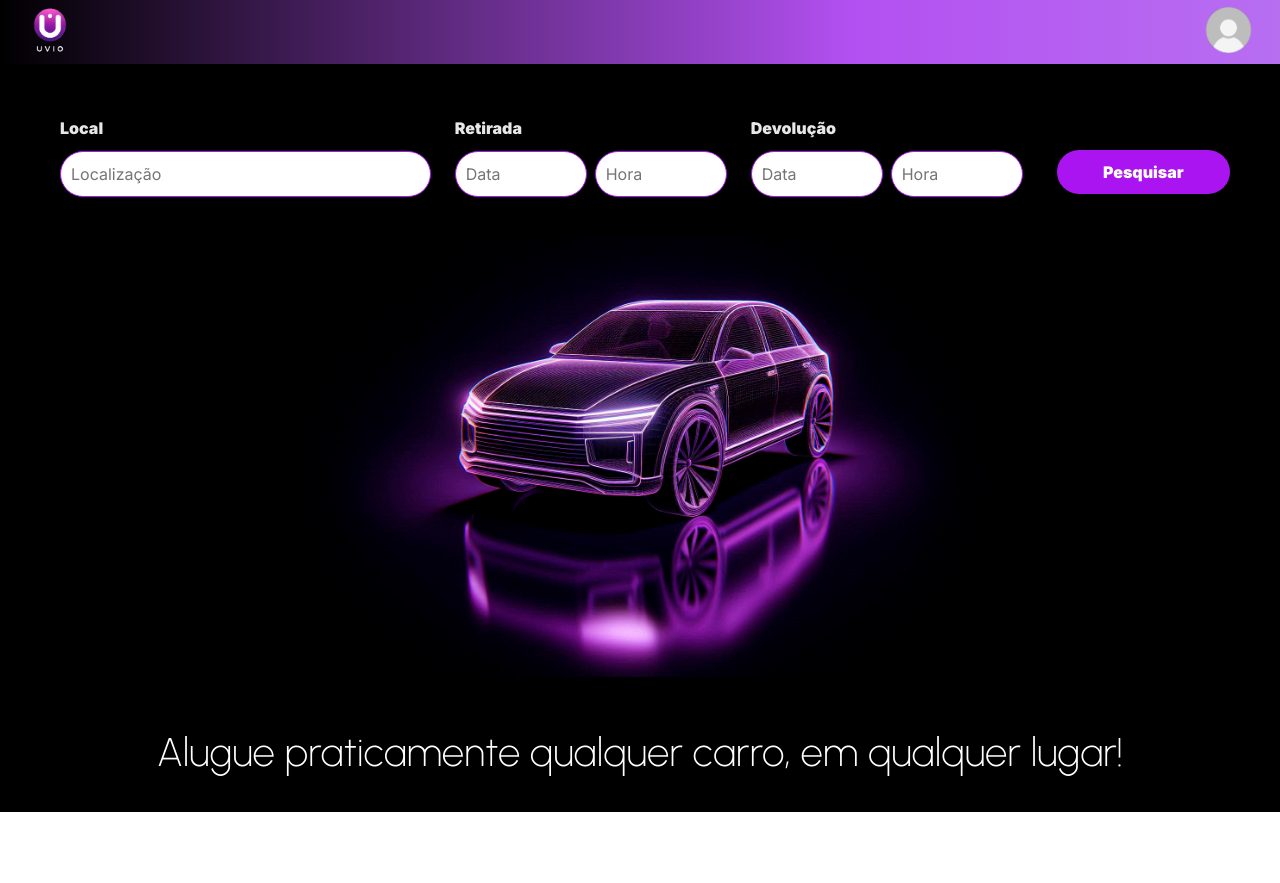
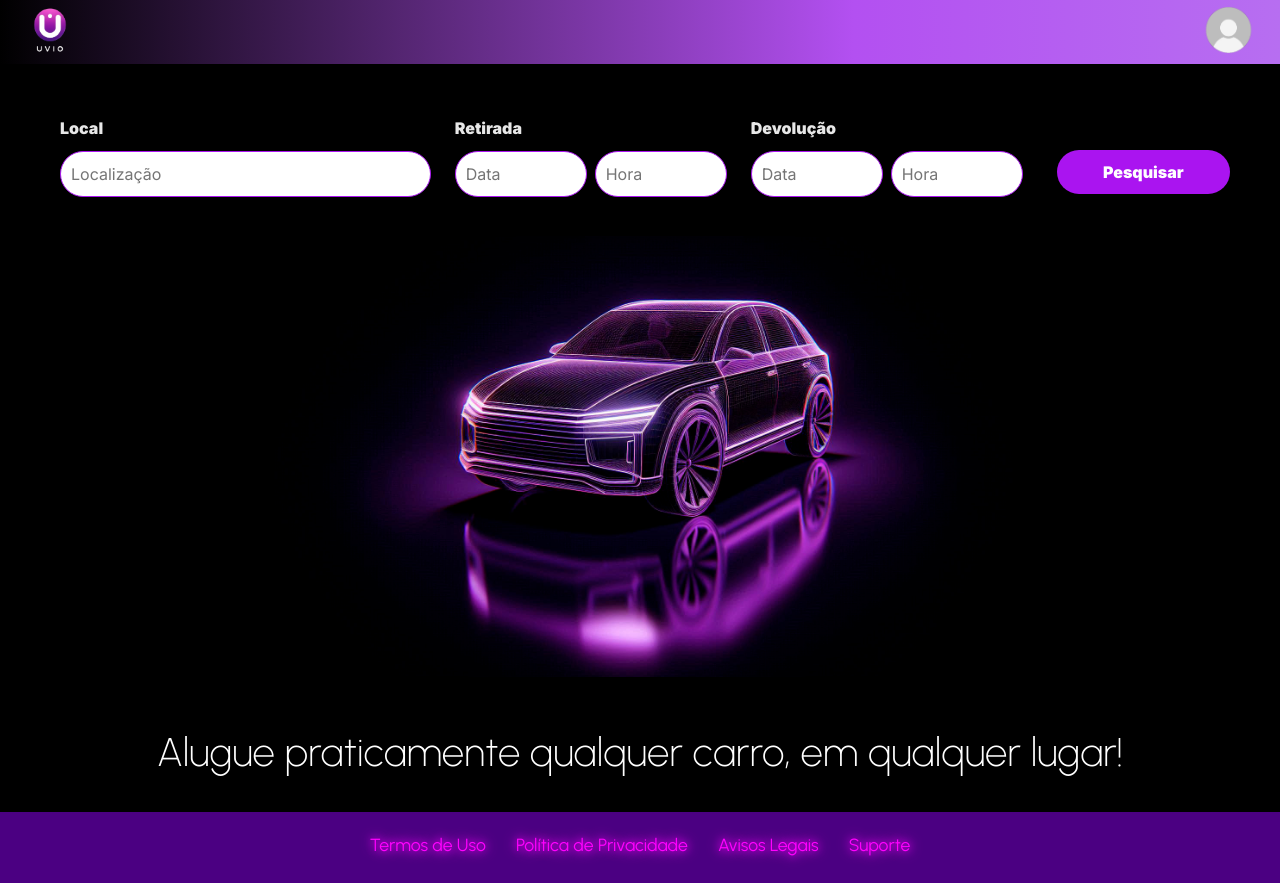
Before and after one commit to Rafacardososantos/iron-horse-front-end, a React (Vite) app in the folder iron-horse-front-end/: page /home in a window 1280 px wide. Before the commit the page ends 812 px from the top, so only its background shows below. Built offline with nearby package versions, Linux system fonts and the light colour scheme.

Commit message:
refactor: added component Footer

```diff
--- a/iron-horse-front-end/src/components/Home/Home.jsx
+++ b/iron-horse-front-end/src/components/Home/Home.jsx
@@ -1,23 +1,65 @@
+import { useState } from "react";
 import NavigationBar from "../NavigationBar";
 import SearchBar from "../SearchBar/SearchBar";
+import Footer from "../Footer/Footer";
 import './Home.css';
 import Carousel from "../Carousel/Carousel";
+import Modal from "../Modal/Modal"; // Certifique-se de que o Modal está sendo importado corretamente
+import TermsOfUse from "../Footer/Options/TermsOfUse"; // Certifique-se de importar os componentes de cada modal
+import PrivacyPolicy from "../Footer/Options/PrivacyPolicy"; // Importando o componente de Política de Privacidade
+import LegalNotice from "../Footer/Options/LegalNotice";
+import Support from "../Footer/Options/Support";
 
+function Home() {
+    const [activePopup, setActivePopup] = useState(null);
 
-function Home () {
-    return(
+    const openPopup = (popupType) => {
+        setActivePopup(popupType);
+    };
+
+    const closePopup = () => {
+        setActivePopup(null);
+    };
+
+    return (
         <>
-        <div className="home-main-container">
-        <NavigationBar/>
+            <div className="home-main-container">
+                <NavigationBar />
 
-            <main>
-                <SearchBar/>
-                <Carousel/>
-                <h2>Alugue praticamente qualquer carro, em qualquer lugar!</h2>
-            </main>
+                <main>
+                    <SearchBar />
+                    <Carousel />
+                    <h2>Alugue praticamente qualquer carro, em qualquer lugar!</h2>
+                </main>
+
+                <Footer onOpenModal={openPopup} />
             </div>
+
+            {activePopup === "termos" && (
+                <Modal isOpen={true} onClose={closePopup}>
+                    <TermsOfUse />
+                </Modal>
+            )}
+
+            {activePopup === "privacidade" && (
+                <Modal isOpen={true} onClose={closePopup}>
+                    <PrivacyPolicy />
+                </Modal>
+            )}
+
+            {activePopup === "avisos" && (
+                <Modal isOpen={true} onClose={closePopup}>
+                    <LegalNotice />
+                </Modal>
+            )}
+
+            {activePopup === "suporte" && (
+                <Modal isOpen={true} onClose={closePopup}>
+                    <Support />
+                </Modal>
+            )}
         </>
-    )
+    );
 }
 
 export default Home;
```
